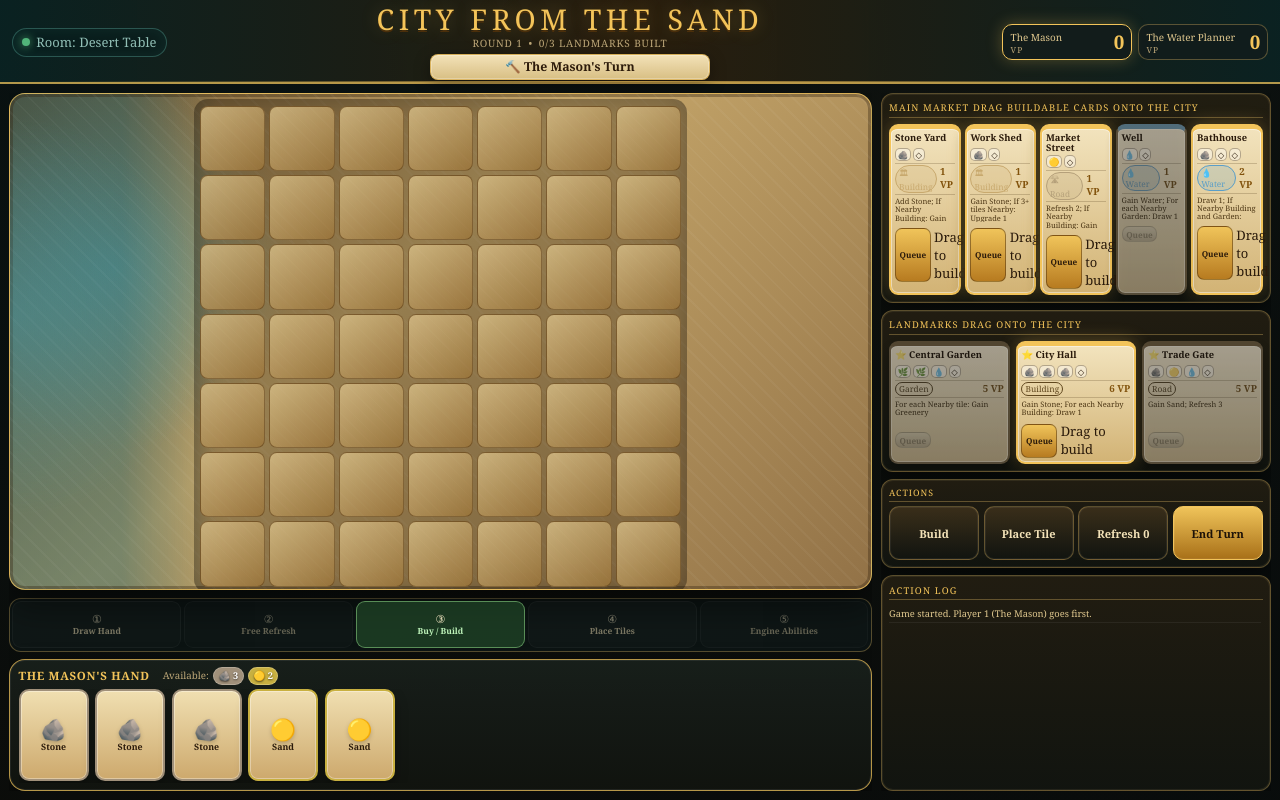
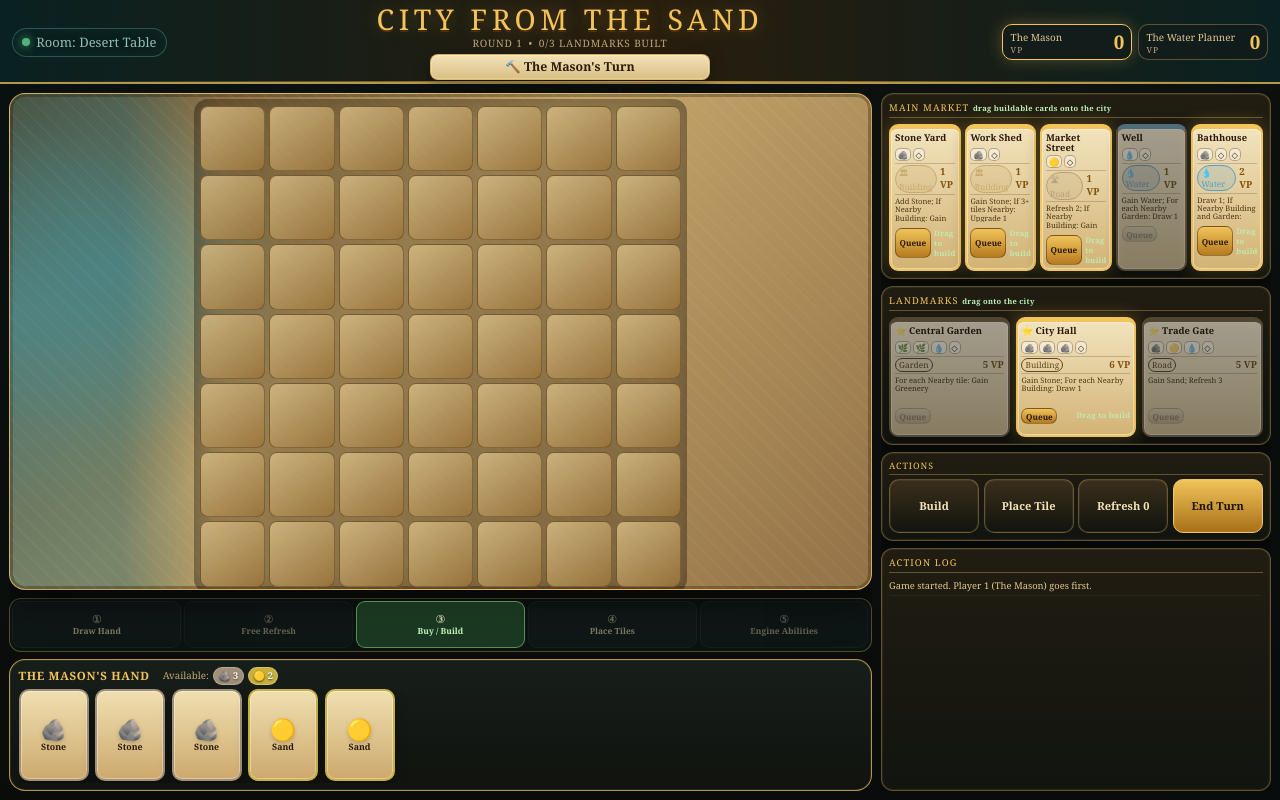
Before and after one commit to flimmbark-source/CityfromtheSand, a React (Vite) app: page / in a window 1280 px wide. Built offline with nearby package versions, Linux system fonts and the light colour scheme.

Commit message:
Style drag to build interaction

```diff
--- a/src/reduceClutter.css
+++ b/src/reduceClutter.css
@@ -99,6 +99,42 @@
 .grid-cell {
   width: clamp(48px, 5.1vw, 70px);
   height: clamp(48px, 5.1vw, 70px);
+}
+
+.city-board--dragging-build .grid-cell:not(.grid-cell--occupied) {
+  border-color: rgba(178, 240, 141, 0.72);
+  box-shadow: inset 0 0 0 1px rgba(178, 240, 141, 0.18);
+}
+
+.grid-cell--drop-target {
+  background: rgba(47, 104, 54, 0.9) !important;
+  border-color: #b9f58f !important;
+  box-shadow: 0 0 0 2px rgba(178, 240, 141, 0.28), 0 0 22px rgba(178, 240, 141, 0.38) !important;
+}
+
+.market-card--draggable,
+.landmark-card.market-card--draggable {
+  cursor: grab;
+}
+
+.market-card--draggable:active,
+.landmark-card.market-card--draggable:active {
+  cursor: grabbing;
+}
+
+.drag-hint,
+.drag-build-label {
+  color: #bdf2b9;
+  font-size: 0.58rem;
+  font-weight: 700;
+  letter-spacing: 0.04em;
+  text-transform: none;
+}
+
+.drag-build-label {
+  align-self: center;
+  margin-left: auto;
+  opacity: 0.85;
 }
 
 .turn-guide {
```
